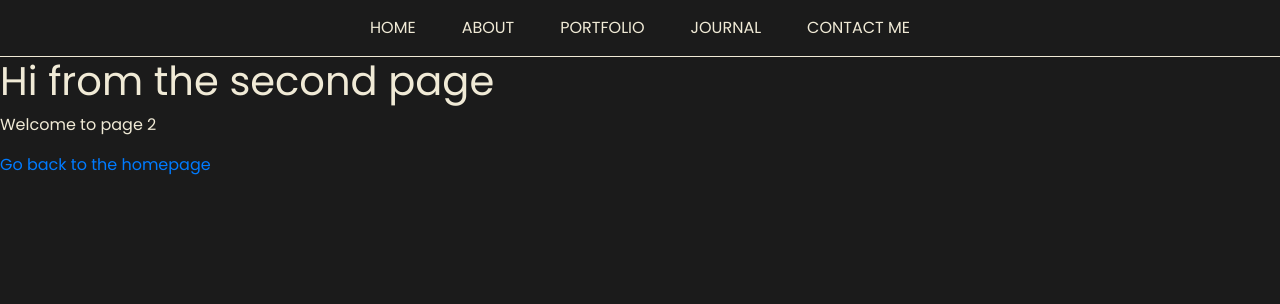
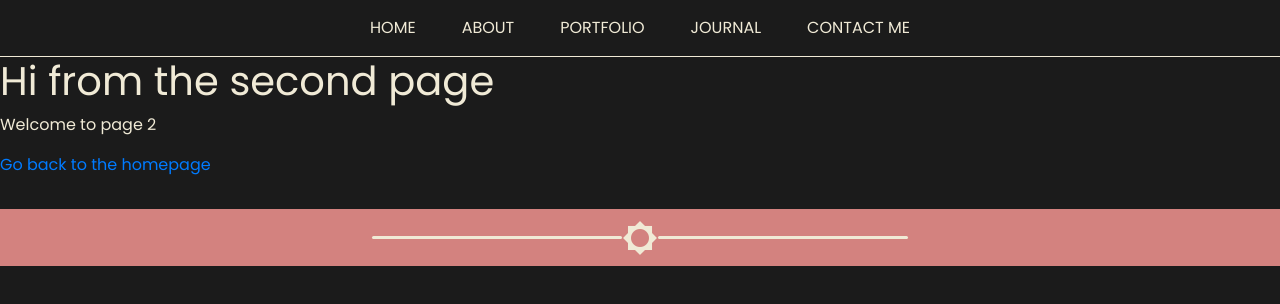
Before and after one commit to eduardoRubioG/emrose-cslate, a Gatsby site: page /page-2 in a window 1280 px wide. Built offline with nearby package versions, Linux system fonts and the light colour scheme; Gatsby itself is replaced by a stand-in of ours.

Commit message:
started the basic footer functionality

```diff
--- /dev/null
+++ b/src/components/Footer/Footer.css
@@ -0,0 +1,20 @@
+.footer__container {
+  width: 100%;
+  background: var(--highlight);
+  height: 57px;
+  margin-top: 2rem;;
+}
+
+.footer__content-wrapper {
+  height: 57px;
+  display: flex;
+  align-items: center;
+  justify-content: center;
+}
+
+.footer__bar {
+  width: 250px;
+  height: 3px;
+  border-radius: 25px;
+  background: var(--primary);
+}
--- /dev/null
+++ b/src/components/Footer/Footer.js
@@ -0,0 +1,14 @@
+import React from 'react'
+import './Footer.css'
+
+export default function Footer() {
+  return (
+    <div className="footer__container">
+      <div className="footer__content-wrapper">
+        <div className="footer__bar"/>
+        <i className="material-icons blog-icon md-36">brightness_low</i>
+        <div className="footer__bar" />
+      </div>
+    </div>
+  )
+}
--- a/src/components/layout.css
+++ b/src/components/layout.css
@@ -4,7 +4,6 @@
 
 :root{
   --mainbg: #1B1B1B;
-  /* --primary: #F0EAD6; */
   --primary: #F0EAD6;
   --secondary: #F7BCBB;
   --highlight: #D3827F;
--- a/src/components/layout.js
+++ b/src/components/layout.js
@@ -8,6 +8,7 @@
 import React from "react"
 import PropTypes from "prop-types"
 import Navbar from "./Navbar"
+import Footer from "../components/Footer/Footer"
 import { useStaticQuery, graphql } from "gatsby"
 import "./bootstrap.min.css"
 import "./layout.css"
@@ -17,6 +18,7 @@ const Layout = ({ children }) =>
   <>
     <Navbar/>
     {children}
+    <Footer/>
   </>;
 
 Layout.propTypes = {
```
